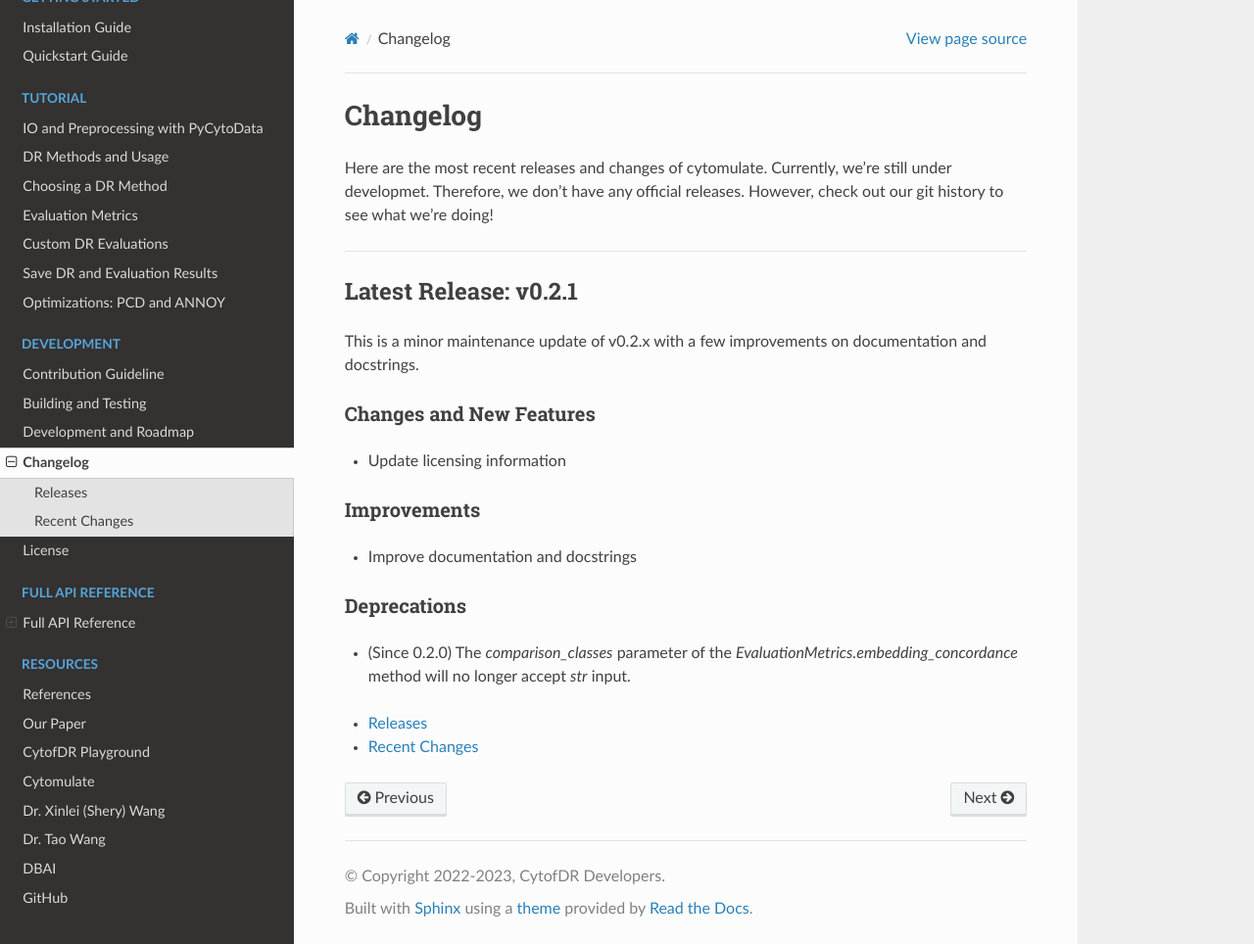
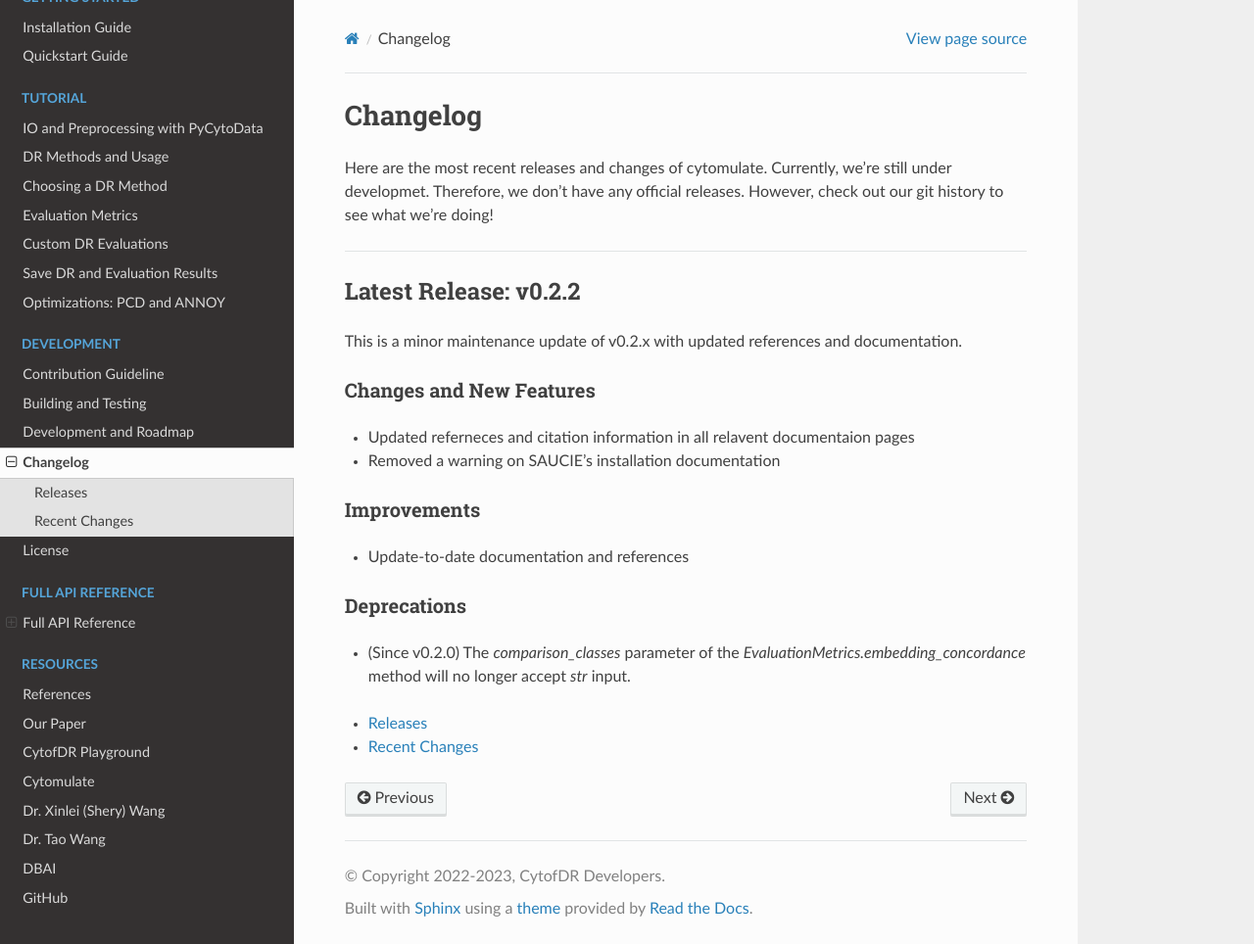
Before and after one commit to kevin931/CytofDR, a Sphinx documentation site: the page built from docs/source/change/index.rst, in a window 1280 px wide and 964 px high. Shown: the whole window at 98% size. Built offline with Sphinx 7.4.7 and the Read the Docs theme 2.0.0, drawn with Linux system fonts in a browser that asks for light colours.

Commit message:
Release prep: v0.2.2
This commits all the necessary changes and release notes for v0.2.2.

```diff
--- a/docs/source/change/index.rst
+++ b/docs/source/change/index.rst
@@ -9,25 +9,26 @@ doing!
 ------------------------
 
 ************************
-Latest Release: v0.2.1
+Latest Release: v0.2.2
 ************************
 
-This is a minor maintenance update of v0.2.x with a few improvements on documentation and docstrings.
+This is a minor maintenance update of v0.2.x with updated references and documentation.
 
 Changes and New Features
 --------------------------
 
-- Update licensing information
+- Updated referneces and citation information in all relavent documentaion pages
+- Removed a warning on SAUCIE's installation documentation
 
 Improvements
----------------
+--------------
 
-- Improve documentation and docstrings
+- Update-to-date documentation and references
 
 Deprecations
 ----------------
 
-- (Since 0.2.0) The `comparison_classes` parameter of the `EvaluationMetrics.embedding_concordance` method will no longer accept `str` input.
+- (Since v0.2.0) The `comparison_classes` parameter of the `EvaluationMetrics.embedding_concordance` method will no longer accept `str` input.
 
 
 .. toctree::
--- a/docs/source/conf.py
+++ b/docs/source/conf.py
@@ -20,7 +20,7 @@ sys.path.insert(0, os.path.abspath('../../'))
 project = 'CytofDR'
 copyright = '2022-2023, CytofDR Developers'
 author = 'Kevin Wang'
-release = '0.2.1'
+release = '0.2.2'
 
 extensions = [
     "sphinx_rtd_theme",
--- a/meta.yaml
+++ b/meta.yaml
@@ -1,5 +1,5 @@
 {% set name = "CytofDR" %}
-{% set version = "0.2.1" %}
+{% set version = "0.2.2" %}
 
 package:
   name: "{{ name|lower }}"
--- a/setup.py
+++ b/setup.py
@@ -4,7 +4,7 @@ import os
 import shutil
 import distutils.cmd
 
-VERSION = "0.2.1"
+VERSION = "0.2.2"
 
 class PypiCommand(distutils.cmd.Command):
 
```
Also changed, not shown: README.md (+6 -3 lines), docs/source/change/releases.rst (+23 -0 lines).
